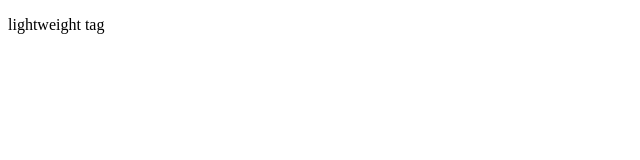
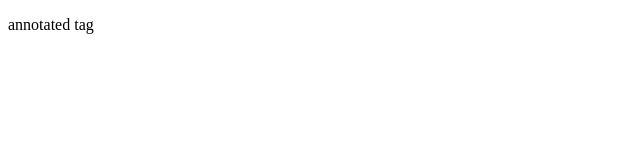
Before and after one commit to Iamnihalmp/LearnGit, a plain HTML site: page index.html in a window 1280 px wide. Shown: the full height of the page, 0-640 px from the left. Drawn offline with Linux system fonts and the light colour scheme.

Commit message:
annotated tag

```diff
--- a/index.html
+++ b/index.html
@@ -6,6 +6,6 @@
     <title>Document</title>
 </head>
 <body>
-    <p>lightweight tag</p>
+    <p>annotated tag</p>
 </body>
 </html>
```
